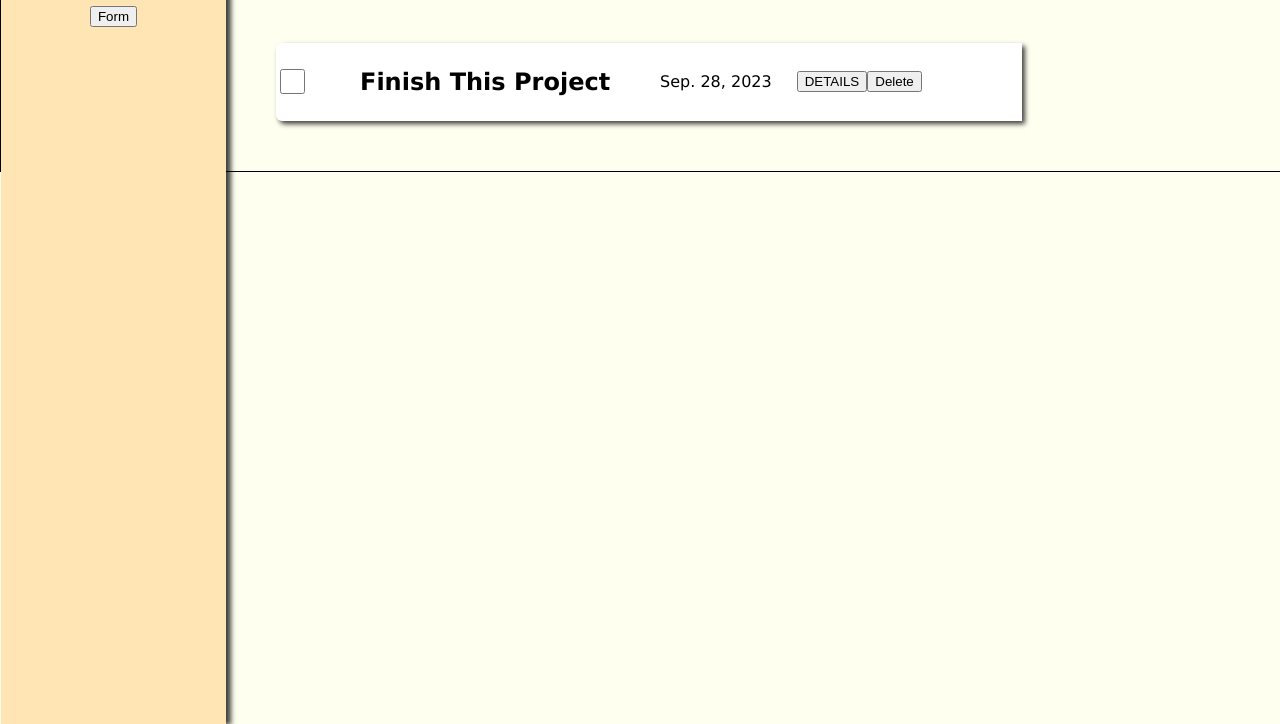
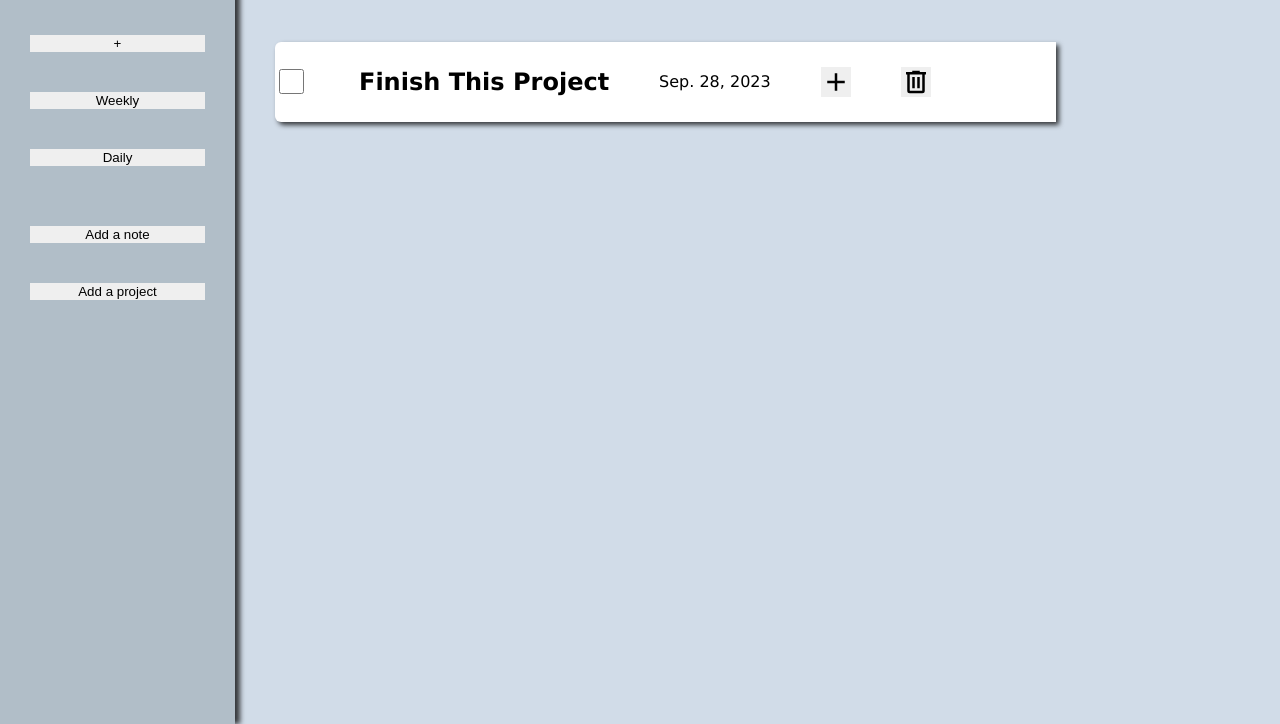
Before and after one commit to IvanProfitt/Todo-List, a plain HTML site: page index.HTML in a window 1280 px wide. Shown: the part 76-800 px from the top of the page. Drawn offline with Linux system fonts and the light colour scheme.

Commit message:
add styling.

```diff
--- a/index.HTML
+++ b/index.HTML
@@ -16,7 +16,14 @@
                 <h1>Todo List</h1>
             </div>
             <div class="topSidebar">
-                <button id="revealForm">Form</button>
+                <button id="revealForm">+</button>
+                <button id="weekly">Weekly</button>
+                <button id="daily">Daily</button>
+            </div>
+            <div class="bottomSidebar">
+                <button id="noteAdd">Add a note</button>
+                <button id="projectAdd">Add a project</button>
+
             </div>
         </div>
     </div>
@@ -31,12 +38,16 @@
                         <input type="checkbox" id="finishTask">
                         <h2>Finish This Project</h2>
                         <p>Sep. 28, 2023</p>
-                        <button class="details" id="details">DETAILS</button>
+                        <button class="details" id="details">
+                        </button>
                         <div class="descriptionModal hide" id="descModal">
-                            <p>complete and turn in my todo list.</p>
-                            <button id="closeDesc">Close</button>
+                            <div class="descriptionBox">
+                                <p>complete and turn in my todo list.</p>
+                                <button id="closeDesc">Close</button>
+                            </div>
+
                         </div>
-                        <button class="deleteDiv">Delete</button>
+                        <button class="deleteDiv"></button>
                     </div>
 
                 </div>
--- a/style.css
+++ b/style.css
@@ -6,13 +6,12 @@ html{
 }
 body{
     font-family: 'Lucida Sans', 'Lucida Sans Regular', 'Lucida Grande', 'Lucida Sans Unicode', Geneva, Verdana, sans-serifS;
-    background-color: #FFFFF0;
+    background-color: #D1DCE8;
     display:flex;
     width:100%;
     padding:0px;
     margin:0px;
     height:100%;
-    border: 1px solid black;
 }
 
 
@@ -34,13 +33,36 @@ header{
     position:fixed;
     height:100%;
     min-width: 225px;
-    background-color: #ffe5b4;
+    background-color: #B1BEC8;
     -webkit-box-shadow: 5px 0px 5px 0px rgba(0,0,0,0.75);
     -moz-box-shadow: 5px 0px 5px 0px rgba(0,0,0,0.75);
     box-shadow: 5px 0px 5px 0px rgba(0,0,0,0.75);
 }
-.sidebar h1{
-    color:black;
+
+.sidebar button{
+    min-width:175px;
+    border:none;
+    transition: background-color .5s ease-out;
+}
+
+.sidebar button:hover{
+    background-color: #DEDEE0;
+}
+
+.topSidebar{
+    display:flex;
+    flex-direction: column;
+    margin:30px;
+    gap: 40px;
+
+}
+
+.bottomSidebar{
+    display:flex;
+    flex-direction: column;
+    margin:30px;
+    gap: 40px;
+
 }
 
 .revealForm{
@@ -57,7 +79,6 @@ header{
 
 .mainContent h2{
     padding-left: 25px;
-    color: black;
 }
 
 .listHeading{
@@ -93,12 +114,38 @@ header{
 }
 
 .taskDiv button{
+    margin:25px;
+    border:none;
+}
+
+.details, .deleteDiv{
+    background-repeat: no-repeat;
+    height:30px;
+    width:30px;
+}
+.details{
+    background-image:url("images/plus.svg");
+}
+
+.deleteDiv{
+    background-image:url("images/trash-can-outline.svg");
+}
+
+.taskDiv:hover{
+    background-color: #DEDEE0;
 
 }
 
-.taskDiv:hover{
-    background-color: #6366f1;
+.details:hover, .deleteDiv:hover{
+    transition: background-color .5s ease;
+    background-color: greenyellow;
 
+}
+
+.descriptionBox{
+    background-color: white;
+    display:flex;
+    flex-direction: column;
 }
 
 .formModal, .descriptionModal{
@@ -112,8 +159,10 @@ header{
     left: 0;
     z-index: 999;
     background: rgba(0, 0, 0, 0.5);
+}
 
-}
+
+
 .formQuestions{
     display: flex;
     flex-direction: column;
```
Also changed, not shown: script.js (+11 -0 lines), images/plus.svg (added), images/trash-can-outline.svg (added).
